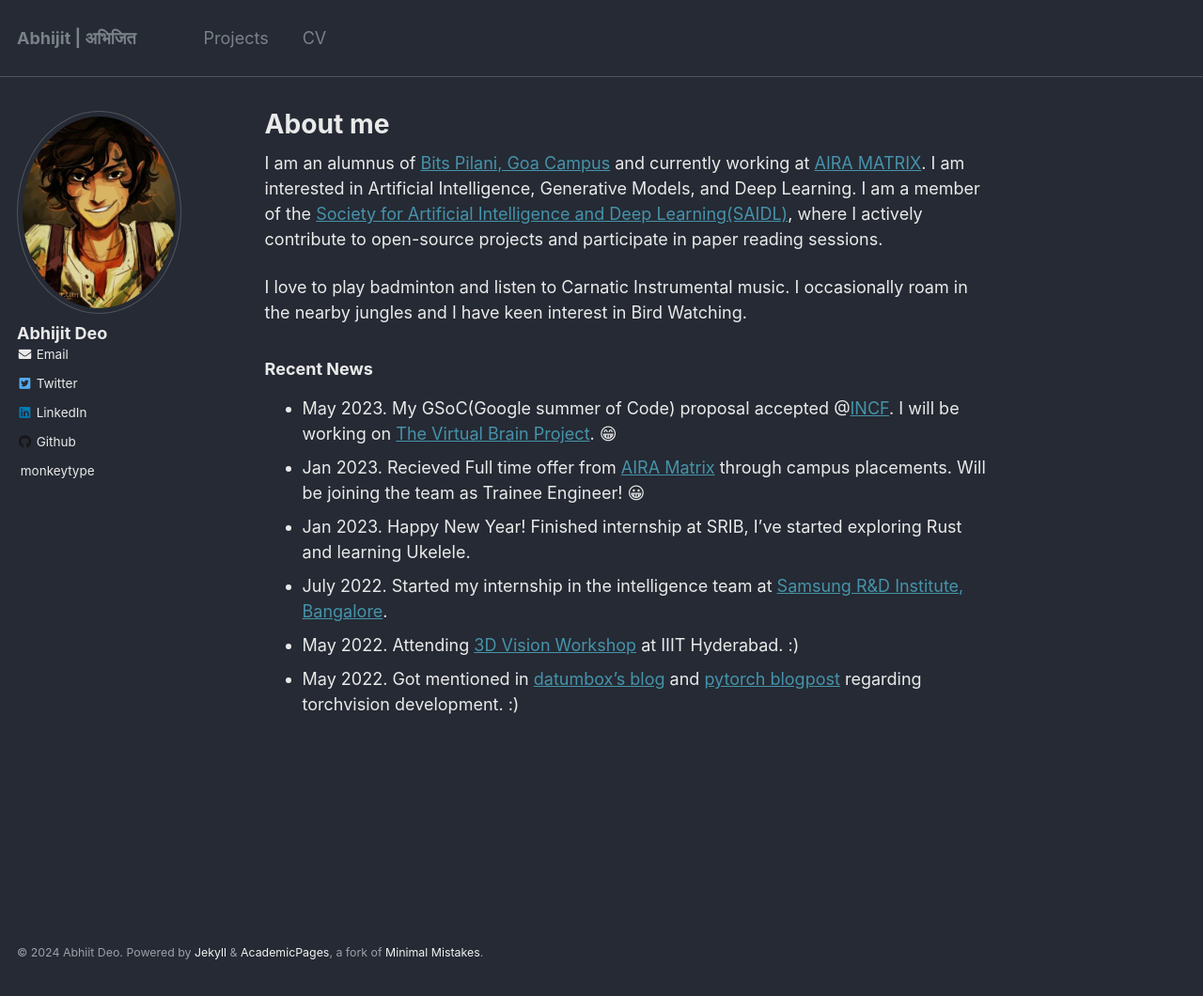
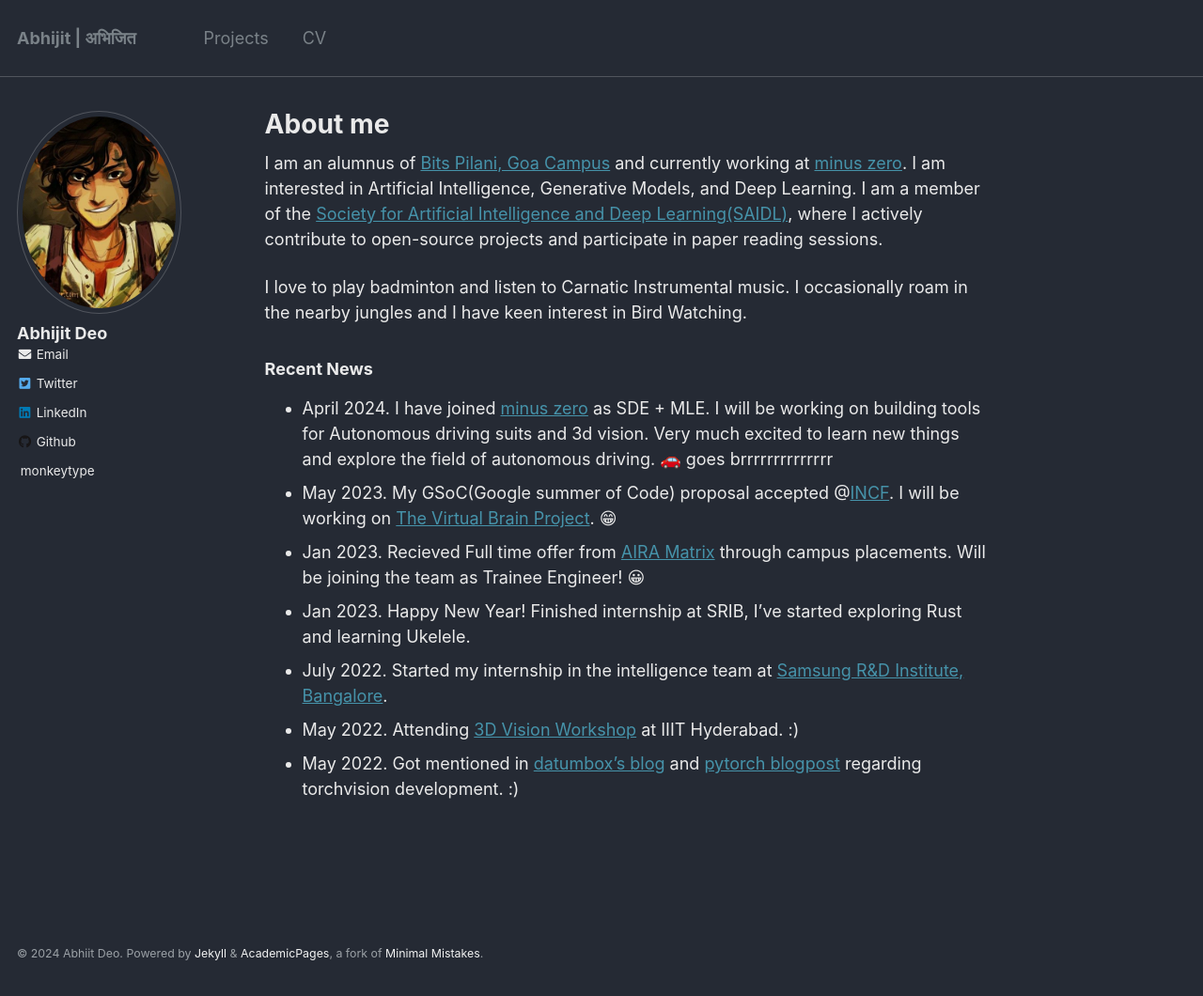
Before and after one commit to abhi-glitchhg/abhi-glitchhg.github.io, a Jekyll site: the page built from _pages/about.md, in a window 1280 px wide and 1060 px high. Shown: the whole window at 94% size. Built offline with Jekyll 4.4.1, drawn with Linux system fonts in a browser that asks for light colours.

Commit message:
Update about.md

```diff
--- a/_pages/about.md
+++ b/_pages/about.md
@@ -8,7 +8,7 @@ redirect_from:
   - /about.html
 ---
 
-I am an alumnus of [Bits Pilani, Goa Campus](https://www.bits-pilani.ac.in/Goa/) and currently working at [AIRA MATRIX](https://airamatrix.com/). I am interested in Artificial Intelligence, Generative Models, and Deep Learning. I am a member of the [Society for Artificial Intelligence and Deep Learning(SAIDL)](https://www.saidl.in/), where I actively contribute to open-source projects and participate in paper reading sessions.
+I am an alumnus of [Bits Pilani, Goa Campus](https://www.bits-pilani.ac.in/Goa/) and currently working at [minus zero](https://minuszero.ai/). I am interested in Artificial Intelligence, Generative Models, and Deep Learning. I am a member of the [Society for Artificial Intelligence and Deep Learning(SAIDL)](https://www.saidl.in/), where I actively contribute to open-source projects and participate in paper reading sessions.
 
 I love to play badminton and listen to Carnatic Instrumental music. I occasionally roam in the nearby jungles and I have keen interest in Bird Watching.
 
@@ -20,6 +20,7 @@ I love to play badminton and listen to Carnatic Instrumental music. I occasional
 
 
 ### Recent News
+* April 2024. I have joined [minus zero](https://www.minuszero.ai/) as SDE + MLE. I will be working on building tools for Autonomous driving suits and 3d vision. Very much excited to learn new things and explore the field of autonomous driving. 🚗 goes brrrrrrrrrrrrrr
 * May 2023. My GSoC(Google summer of Code) proposal accepted @[INCF](https://www.incf.org/). I will be working on [The Virtual Brain Project](https://www.thevirtualbrain.org/tvb/). 😁
 * Jan 2023. Recieved Full time offer from [AIRA Matrix](https://airamatrix.com/) through campus placements. Will be joining the team as Trainee Engineer! 😀
 * Jan 2023. Happy New Year! Finished internship at SRIB, I've started exploring Rust and learning Ukelele.
```
